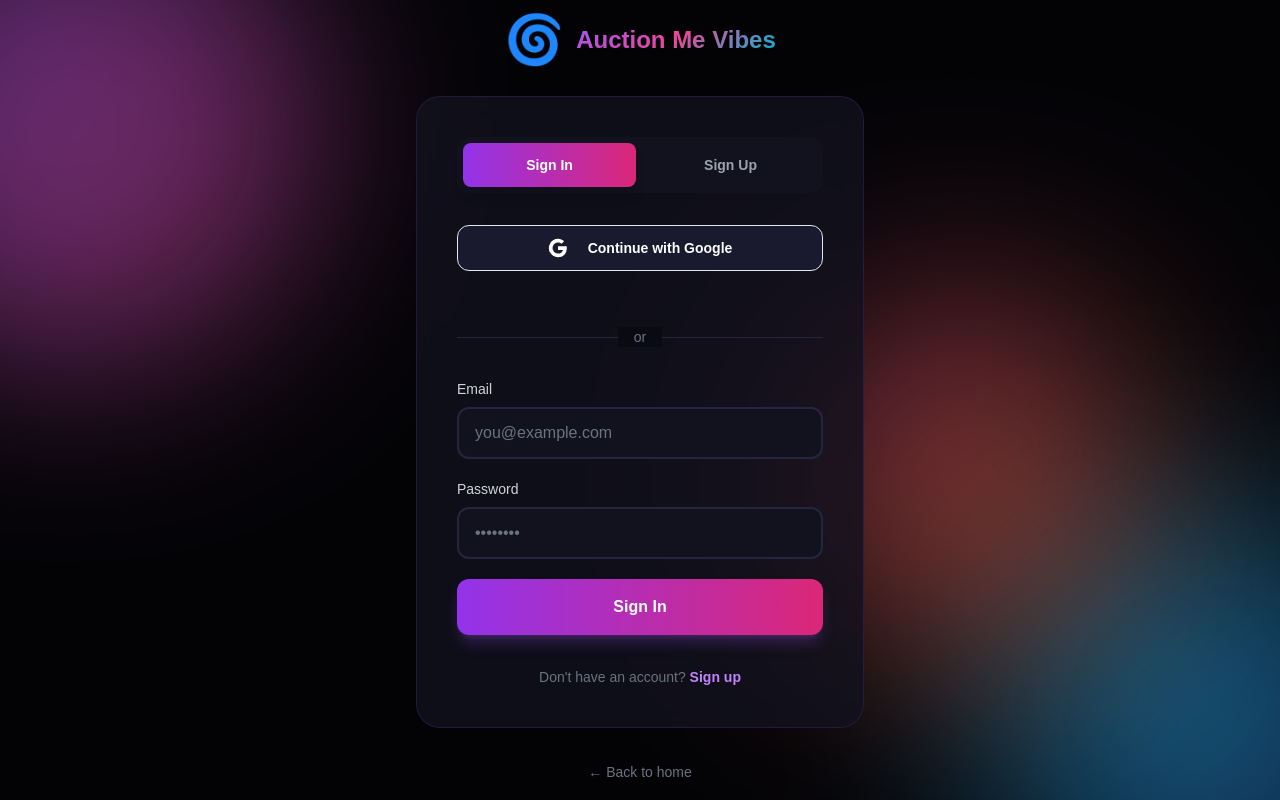
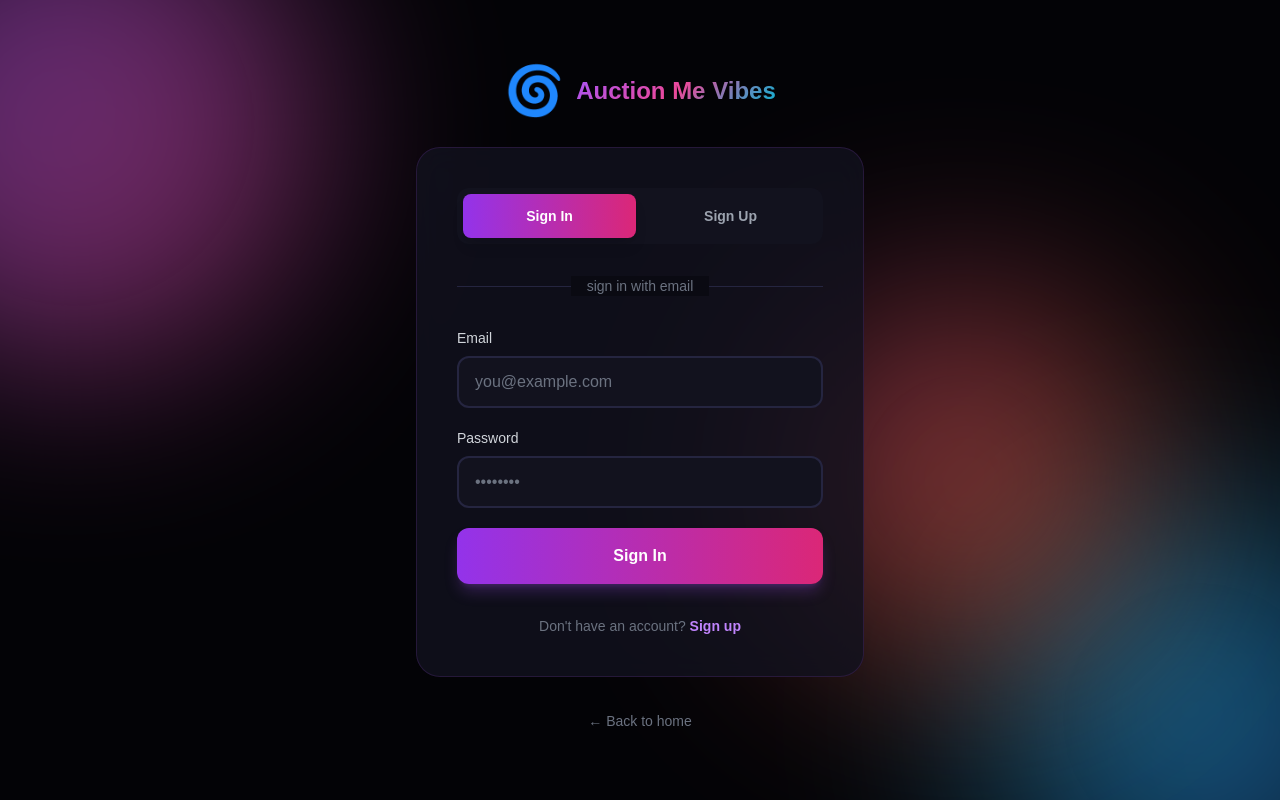
Before and after one commit to Orukepikin/auction-me-vibes, a Next.js app: page /login in a window 1280 px wide. Built offline with nearby package versions, Linux system fonts and the light colour scheme.

Commit message:
Simplify login and callback pages

```diff
--- a/app/login/page.tsx
+++ b/app/login/page.tsx
@@ -1,22 +1,19 @@
 'use client'
 
-import { Suspense, useState, useEffect } from 'react'
+import { useState } from 'react'
 import { signIn } from 'next-auth/react'
-import { useRouter, useSearchParams } from 'next/navigation'
+import { useRouter } from 'next/navigation'
 import Link from 'next/link'
 import { Button } from '@/components/ui/button'
 import { Input } from '@/components/ui/input'
 import { useToast } from '@/components/ui/toast'
 
-function LoginForm() {
+export default function LoginPage() {
   const router = useRouter()
-  const searchParams = useSearchParams()
-  const callbackUrl = searchParams?.get('callbackUrl') || '/dashboard'
   const { addToast } = useToast()
 
   const [isLogin, setIsLogin] = useState(true)
   const [loading, setLoading] = useState(false)
-  const [googleLoading, setGoogleLoading] = useState(false)
 
   const [formData, setFormData] = useState({
     name: '',
@@ -45,7 +42,7 @@ function LoginForm() {
           addToast('Invalid email or password', 'error')
         } else {
           addToast('Welcome back! 🎉', 'success')
-          router.push(callbackUrl)
+          router.push('/dashboard')
         }
       } else {
         if (formData.password !== formData.confirmPassword) {
@@ -75,7 +72,7 @@ function LoginForm() {
             password: formData.password,
             redirect: false,
           })
-          router.push(callbackUrl)
+          router.push('/dashboard')
         }
       }
     } catch (error) {
@@ -85,12 +82,14 @@ function LoginForm() {
     }
   }
 
-  const handleGoogleSignIn = async () => {
-    setGoogleLoading(true)
-    await signIn('google', { callbackUrl })
-  }
+  return (
+    <div className="min-h-screen bg-dark-950 flex items-center justify-center p-4">
+      <div className="fixed inset-0 overflow-hidden pointer-events-none">
+        <div className="blob blob-1" />
+        <div className="blob blob-2" />
+        <div className="blob blob-3" />
+      </div>
 
-  return (
       <div className="relative z-10 w-full max-w-md">
         <Link href="/" className="flex items-center justify-center gap-3 mb-8 group">
           <span className="text-5xl group-hover:rotate-180 transition-transform duration-500">🌀</span>
@@ -121,27 +120,12 @@ function LoginForm() {
             </button>
           </div>
 
-        <Button
-          variant="secondary"
-          className="w-full mb-6"
-          onClick={handleGoogleSignIn}
-          loading={googleLoading}
-        >
-          <svg className="w-5 h-5 mr-3" viewBox="0 0 24 24">
-            <path fill="currentColor" d="M22.56 12.25c0-.78-.07-1.53-.2-2.25H12v4.26h5.92c-.26 1.37-1.04 2.53-2.21 3.31v2.77h3.57c2.08-1.92 3.28-4.74 3.28-8.09z" />
-            <path fill="currentColor" d="M12 23c2.97 0 5.46-.98 7.28-2.66l-3.57-2.77c-.98.66-2.23 1.06-3.71 1.06-2.86 0-5.29-1.93-6.16-4.53H2.18v2.84C3.99 20.53 7.7 23 12 23z" />
-            <path fill="currentColor" d="M5.84 14.09c-.22-.66-.35-1.36-.35-2.09s.13-1.43.35-2.09V7.07H2.18C1.43 8.55 1 10.22 1 12s.43 3.45 1.18 4.93l2.85-2.22.81-.62z" />
-            <path fill="currentColor" d="M12 5.38c1.62 0 3.06.56 4.21 1.64l3.15-3.15C17.45 2.09 14.97 1 12 1 7.7 1 3.99 3.47 2.18 7.07l3.66 2.84c.87-2.6 3.3-4.53 6.16-4.53z" />
-          </svg>
-          Continue with Google
-        </Button>
-
           <div className="relative my-8">
             <div className="absolute inset-0 flex items-center">
               <div className="w-full border-t border-dark-600"></div>
             </div>
             <div className="relative flex justify-center">
-            <span className="px-4 text-sm text-gray-500 bg-dark-900">or</span>
+              <span className="px-4 text-sm text-gray-500 bg-dark-900">sign in with email</span>
             </div>
           </div>
 
@@ -212,31 +196,6 @@ function LoginForm() {
           </Link>
         </p>
       </div>
-  )
-}
-
-function LoadingSpinner() {
-  return (
-    <div className="relative z-10 w-full max-w-md">
-      <div className="flex items-center justify-center">
-        <div className="w-8 h-8 border-4 border-purple-500 border-t-transparent rounded-full animate-spin" />
-      </div>
     </div>
   )
 }
-
-export default function LoginPage() {
-  return (
-    <div className="min-h-screen bg-dark-950 flex items-center justify-center p-4">
-      <div className="fixed inset-0 overflow-hidden pointer-events-none">
-        <div className="blob blob-1" />
-        <div className="blob blob-2" />
-        <div className="blob blob-3" />
-      </div>
-
-      <Suspense fallback={<LoadingSpinner />}>
-        <LoginForm />
-      </Suspense>
-    </div>
-  )
-}
--- a/app/pay/callback/page.tsx
+++ b/app/pay/callback/page.tsx
@@ -1,37 +1,35 @@
 'use client'
 
-import { Suspense, useEffect, useState } from 'react'
-import { useRouter, useSearchParams } from 'next/navigation'
+import { useEffect, useState } from 'react'
 import Link from 'next/link'
 import { Navbar } from '@/components/navbar'
 import { Button } from '@/components/ui/button'
 
-function PaymentVerification() {
-  const router = useRouter()
-  const searchParams = useSearchParams()
-  const reference = searchParams?.get('reference')
+export default function PayCallbackPage() {
   const [status, setStatus] = useState<'loading' | 'success' | 'error'>('loading')
   const [message, setMessage] = useState('')
-  const [vibeId, setVibeId] = useState<string | null>(null)
 
   useEffect(() => {
+    // Get reference from URL on client side
+    const params = new URLSearchParams(window.location.search)
+    const reference = params.get('reference')
+
     if (!reference) {
       setStatus('error')
       setMessage('No payment reference found')
       return
     }
 
-    verifyPayment()
-  }, [reference])
+    verifyPayment(reference)
+  }, [])
 
-  const verifyPayment = async () => {
+  const verifyPayment = async (reference: string) => {
     try {
       const paymentRes = await fetch(`/api/payments/${reference}`)
       if (!paymentRes.ok) {
         throw new Error('Payment not found')
       }
       const payment = await paymentRes.json()
-      setVibeId(payment.vibeId)
 
       const verifyRes = await fetch(`/api/vibes/${payment.vibeId}/pay/verify`, {
         method: 'POST',
@@ -55,6 +53,10 @@ function PaymentVerification() {
   }
 
   return (
+    <div className="min-h-screen bg-dark-950">
+      <Navbar />
+
+      <main className="pt-32 pb-12">
         <div className="max-w-md mx-auto px-4 text-center">
           {status === 'loading' && (
             <>
@@ -69,15 +71,9 @@ function PaymentVerification() {
               <span className="text-7xl block mb-6">🎉</span>
               <h1 className="text-2xl font-bold text-green-400 mb-2">Payment Successful!</h1>
               <p className="text-gray-400 mb-8">{message}</p>
-          {vibeId ? (
-            <Link href={`/vibe/${vibeId}`}>
-              <Button size="lg">View Vibe & Contact Creator</Button>
-            </Link>
-          ) : (
               <Link href="/dashboard">
                 <Button size="lg">Go to Dashboard</Button>
               </Link>
-          )}
             </>
           )}
 
@@ -86,39 +82,12 @@ function PaymentVerification() {
               <span className="text-7xl block mb-6">😕</span>
               <h1 className="text-2xl font-bold text-red-400 mb-2">Payment Failed</h1>
               <p className="text-gray-400 mb-8">{message}</p>
-          <div className="flex gap-4 justify-center">
               <Link href="/dashboard">
                 <Button variant="secondary">Go to Dashboard</Button>
               </Link>
-            {vibeId && (
-              <Link href={`/vibe/${vibeId}`}>
-                <Button>Try Again</Button>
-              </Link>
-            )}
-          </div>
             </>
           )}
         </div>
-  )
-}
-
-function LoadingSpinner() {
-  return (
-    <div className="max-w-md mx-auto px-4 text-center">
-      <div className="w-16 h-16 border-4 border-purple-500 border-t-transparent rounded-full animate-spin mx-auto mb-6" />
-      <h1 className="text-2xl font-bold mb-2">Loading...</h1>
-    </div>
-  )
-}
-
-export default function PayCallbackPage() {
-  return (
-    <div className="min-h-screen bg-dark-950">
-      <Navbar />
-      <main className="pt-32 pb-12">
-        <Suspense fallback={<LoadingSpinner />}>
-          <PaymentVerification />
-        </Suspense>
       </main>
     </div>
   )
```
Lines whose indentation alone changed are shown as unchanged.
